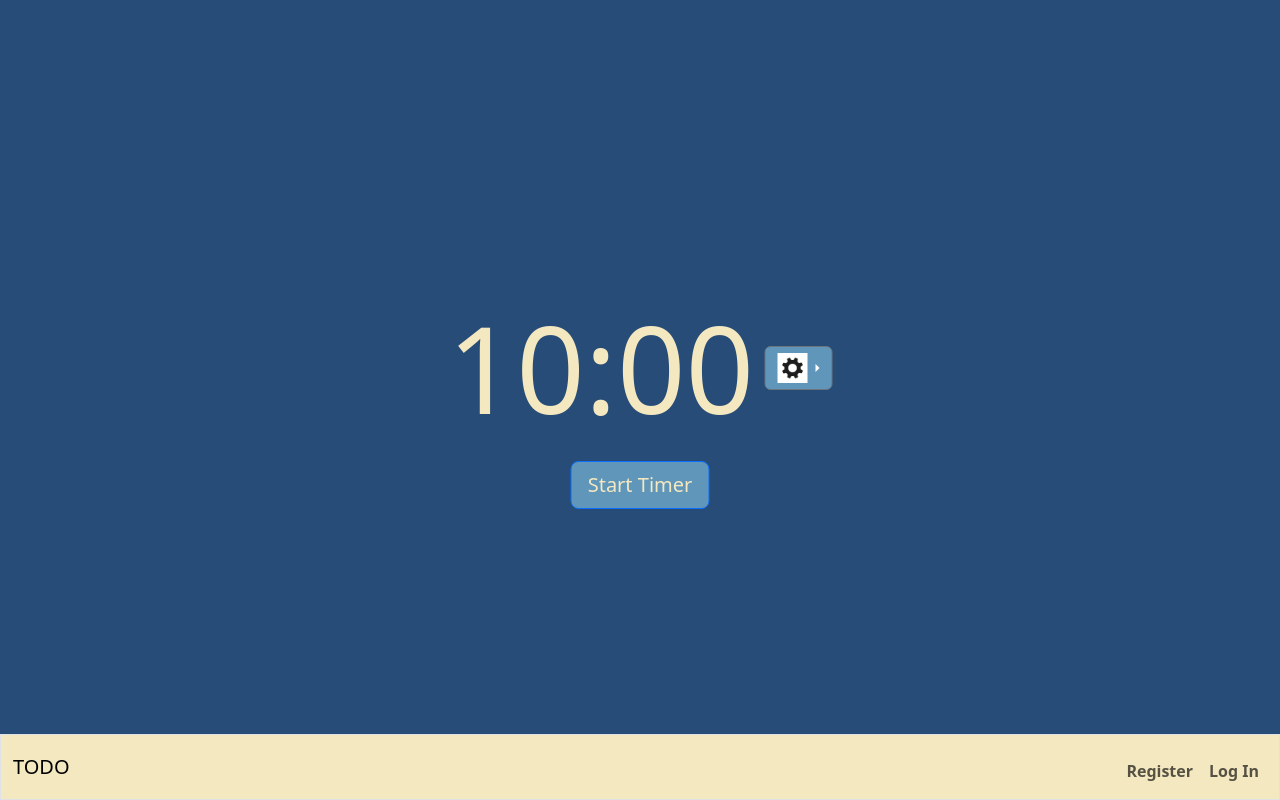
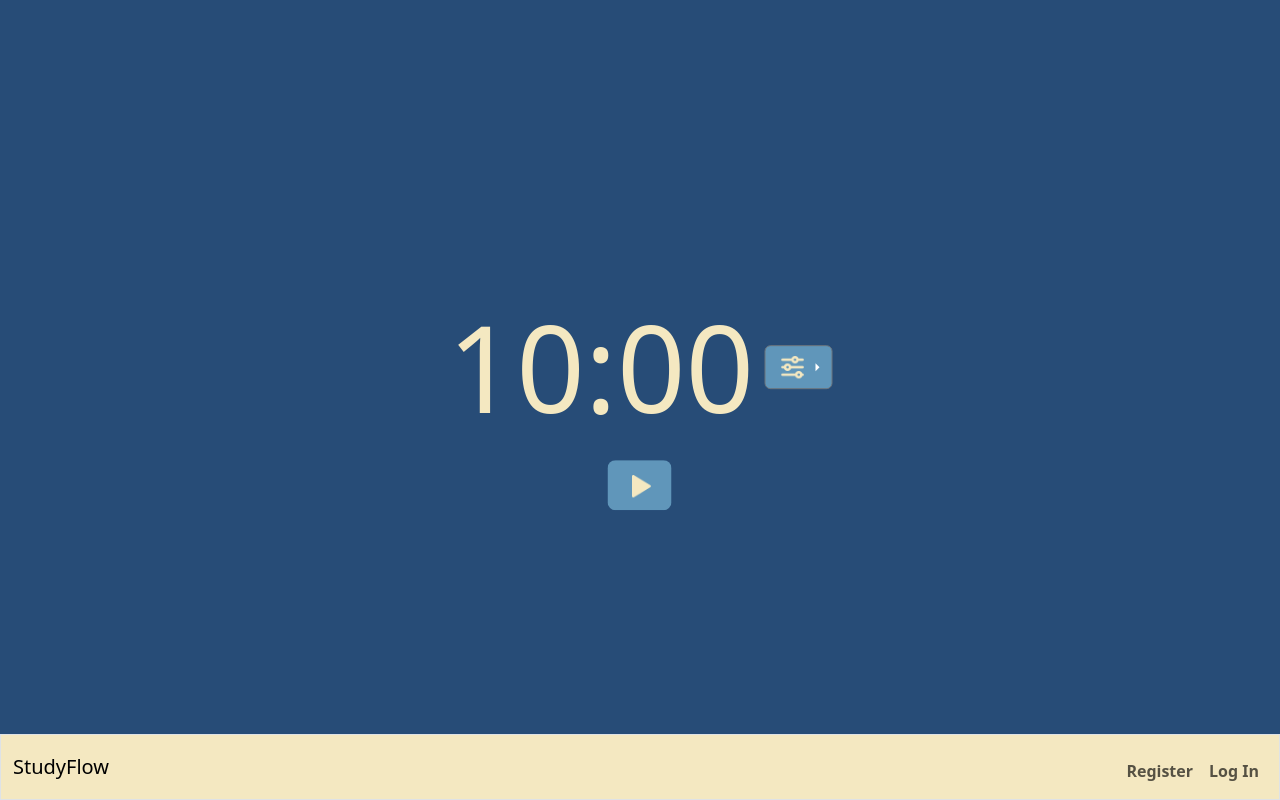
Before and after one commit to Gabriel-Whittaker/Study-Timer, a Flask app: page / in a window 1280 px wide. Run offline with Flask 3, Linux system fonts and the light colour scheme.

Commit message:
Frontend fixes on timer, name, stats fix

```diff
--- a/timer/app.py
+++ b/timer/app.py
@@ -137,19 +137,19 @@ def stats():
     data = query_db("SELECT length, timedate FROM history WHERE id = ?", (session['id'],))
     total = sum(i['length'] for i in data)
     average = total / len(data) if data else 0
-    total = round(total)
-    average = round(average)
+    total = round(total/60)
+    average = round(average/60)
     return render_template("stats.html", total=total , average=average)
 
 
 @app.route("/month_data", methods=["GET"])
 def month_data():
-    month = request.args.get('month')
+    month = datetime.now().month
     data = query_db("SELECT length, timedate FROM history WHERE id = ?", (session['id'],))
     month_data = [0] * monthrange(datetime.now().year, int(month))[1]  # Days in the month
     for i in data:
         if int(i['timedate'].split("-")[1][:2]) == int(month):
-            month_data[int(i['timedate'].split("-")[2][:2])-1] += round(i['length'])
+            month_data[int(i['timedate'].split("-")[2][:2])-1] += round(i['length'])/60
 
     labels = [f"{month}/{i}" for i in range(1, len(month_data)+1)]
 
@@ -157,12 +157,12 @@ def month_data():
 
 @app.route("/year_data", methods=["GET"])
 def year_data():
-    year = request.args.get('year')
+    year = datetime.now().year
     data = query_db("SELECT length, timedate FROM history WHERE id = ?", (session['id'],))
     year_data = [0] * 12
     for i in data:
         if int(i['timedate'].split("-")[0]) == int(year):
-          year_data[int(i['timedate'].split("-")[1][:2])-1] += round(i['length'])
+          year_data[int(i['timedate'].split("-")[1][:2])-1] += round(i['length'])/60
 
     labels = [month_name[i] for i in range(1,13)]
 
--- a/timer/static/scripts.js
+++ b/timer/static/scripts.js
@@ -69,7 +69,7 @@ document.addEventListener('DOMContentLoaded', function() {
       //pause
           {
             active = 2;
-            start.innerText = "Start Timer";
+              start.innerHTML = '<img src="/static/play.png" alt="Start" width="30" height="30">';
             clearInterval(time);
           }
 
@@ -77,7 +77,7 @@ document.addEventListener('DOMContentLoaded', function() {
     else
       {
         active = 1;
-        start.innerText = "Stop Timer";
+        start.innerHTML = '<img src="/static/pause.png" alt="Stop" width="30" height="30">';
         time = setInterval(function(){
             totalSeconds--;
             minutes = Math.floor(totalSeconds / 60);
--- a/timer/templates/goals.html
+++ b/timer/templates/goals.html
@@ -31,7 +31,7 @@
                 <input type="text" name="title" placeholder="title" required>
                 <input type="date" name="expire" placeholder="End Date" required>
                 <input type="number" name="length" placeholder="Goal length (minutes)" required>
-                <button type="submit" class="btn btn-primary">Create Goal</button>
+                <button type="submit" class="btn " style="background-color: #6096BA; color:#f4e8c1">Create Goal</button>
             </form>
         </div>
     </div>
--- a/timer/templates/index.html
+++ b/timer/templates/index.html
@@ -11,7 +11,7 @@
             <div class="align-self-center">
                 <div class="btn-group dropend" id ="dropdown">
                     <button type="button" class="btn btn-secondary dropdown-toggle" data-bs-toggle="dropdown" aria-expanded="false" style="background-color: #6096BA;">
-                        <img src="/static/settingslogo.jpg" alt="Clock Icon" width="30" height="30">
+                        <img src="/static/tabler--adjustments.png" alt="Settings" width="30" height="30">
                     </button>
                         <ul class="dropdown-menu" aria-labelledby="dropdownMenuButton1">
                             <li><input type="number" id="minutes" placeholder="Minutes" min="0" class="dropdown-item"></li>
@@ -23,7 +23,9 @@
         </div>
 
         <div class="d-flex align-items-center justify-content-center mt-3">
-            <button id="start" class="btn btn-primary btn-lg" style="background-color: #6096BA; color:#f4e8c1">Start Timer</button>
+            <button id="start" class="btn  btn-lg" style="background-color: #6096BA; color:#f4e8c1">
+                <img src="/static/play.png" alt="Start" width="30" height="30">
+            </button>
         </div>
 
 
--- a/timer/templates/layout.html
+++ b/timer/templates/layout.html
@@ -25,7 +25,7 @@
     <footer>
         <nav class="bg-light border navbar navbar-expand-md navbar-light fixed-bottom">
             <div class="container-fluid">
-                <a class="navbar-brand" href="/">TODO</a>
+                <a class="navbar-brand" href="/">StudyFlow</a>
 
                 <div class="collapse navbar-collapse" id="navbar">
                     {% if session["id"] %}
```
Also changed, not shown: timer/static/stats.js (+5 -5 lines), timer/database.db, timer/static/pause.png (added), timer/static/play.png (added), timer/static/tabler--adjustments.png (added), 2 other files.
